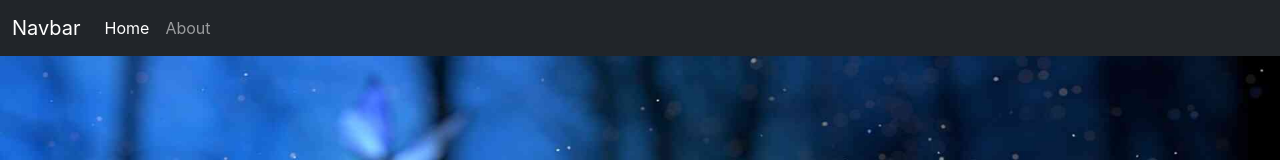
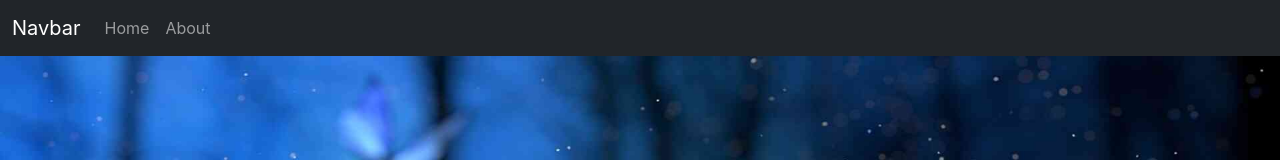
Before and after one commit to ankushbkadam/reactjs-tools, a React (Create React App) app: page / in a window 1280 px wide. Shown: the top 160 px of the page. Built offline with nearby package versions, Linux system fonts and the light colour scheme.

Commit message:
resloving some change like removing active class etc

```diff
--- a/src/Components/Navbar/Navbar.tsx
+++ b/src/Components/Navbar/Navbar.tsx
@@ -13,7 +13,7 @@
                 <div className="collapse navbar-collapse" id="navbarNavDropdown">
                     <ul className="navbar-nav">
                         <li className="nav-item">
-                            <a className="nav-link active" aria-current="page" href={ROUTES.HOME} >Home</a>
+                            <a className="nav-link " aria-current="page" href={ROUTES.HOME} >Home</a>
                         </li>
                         <li className="nav-item">
                             <a className="nav-link" href={ROUTES.ABOUT}>About</a>
```
